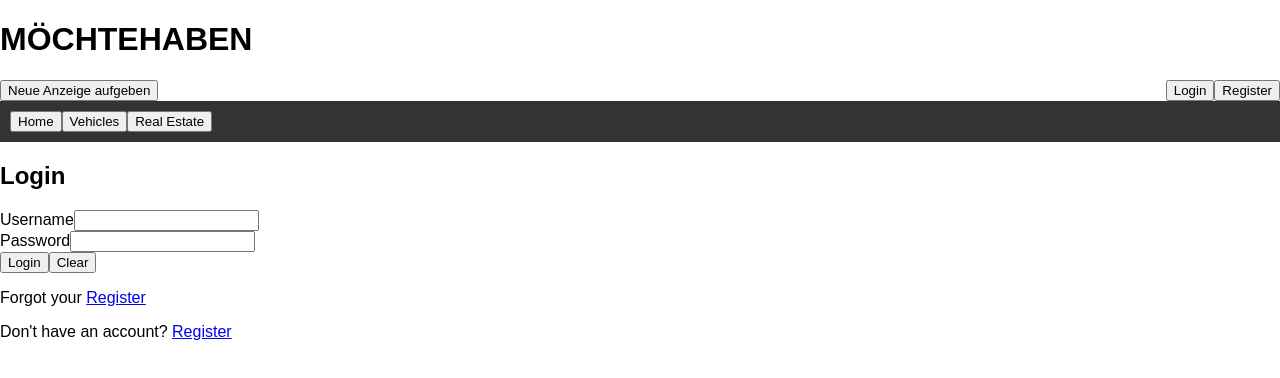
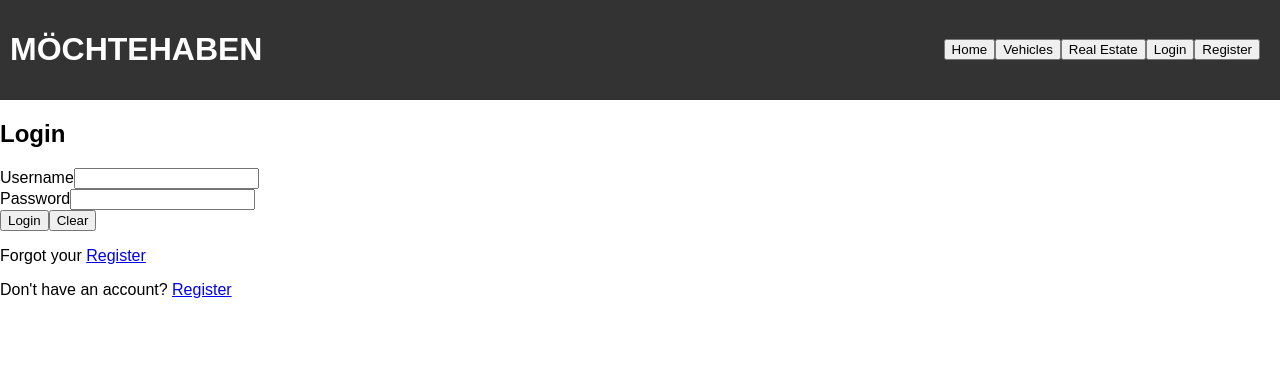
Before and after one commit to AndreasIsl/WebDevelopmentProject, an Angular app: page /login in a window 1280 px wide. Shown: the top 378 px of the page. Built offline with nearby package versions, Linux system fonts and the light colour scheme.

Commit message:
small change to header for styling reasons

```diff
--- a/src/app/app.component.css
+++ b/src/app/app.component.css
@@ -3,6 +3,7 @@ nav {
     background-color: #333;
     color: white;
     padding: 10px;
+
 }
 
 #content {
@@ -12,3 +13,12 @@ nav {
 .userControl {
     float: right;
 }
+
+header {
+    background-color: #333;
+    color: white;
+    padding: 10px;
+    display: flex;
+    align-items: center;
+    justify-content: space-between;
+}
--- a/src/app/app.component.html
+++ b/src/app/app.component.html
@@ -1,8 +1,9 @@
 <div id="main">
 
+    <header>
         <h1> MÖCHTEHABEN </h1>
-        <header>
-            <button routerLink="/new-listing">Neue Anzeige aufgeben</button>
+        <nav>
+            <!-- <button routerLink="/new-listing">Neue Anzeige aufgeben</button> -->
             <div *ngIf="!isLoggedIn" class="userControl">
                 <button routerLink="/login">Login</button>
                 <button routerLink="/register">Register</button>
@@ -11,12 +12,11 @@
                 <button routerLink="/profile">Profile</button>
                 <button onclick="onLogout()">Logout</button>
             </div>
-            <nav>
-                <button routerLink="">Home</button>
-                <button routerLink="/vehicles">Vehicles</button>
-                <button routerLink="/real-estate">Real Estate</button>
-            </nav>
-        </header>
+            <button routerLink="">Home</button>
+            <button routerLink="/vehicles">Vehicles</button>
+            <button routerLink="/real-estate">Real Estate</button>
+        </nav>
+    </header>
     <div id="content">
         <router-outlet></router-outlet>
     </div>
```
